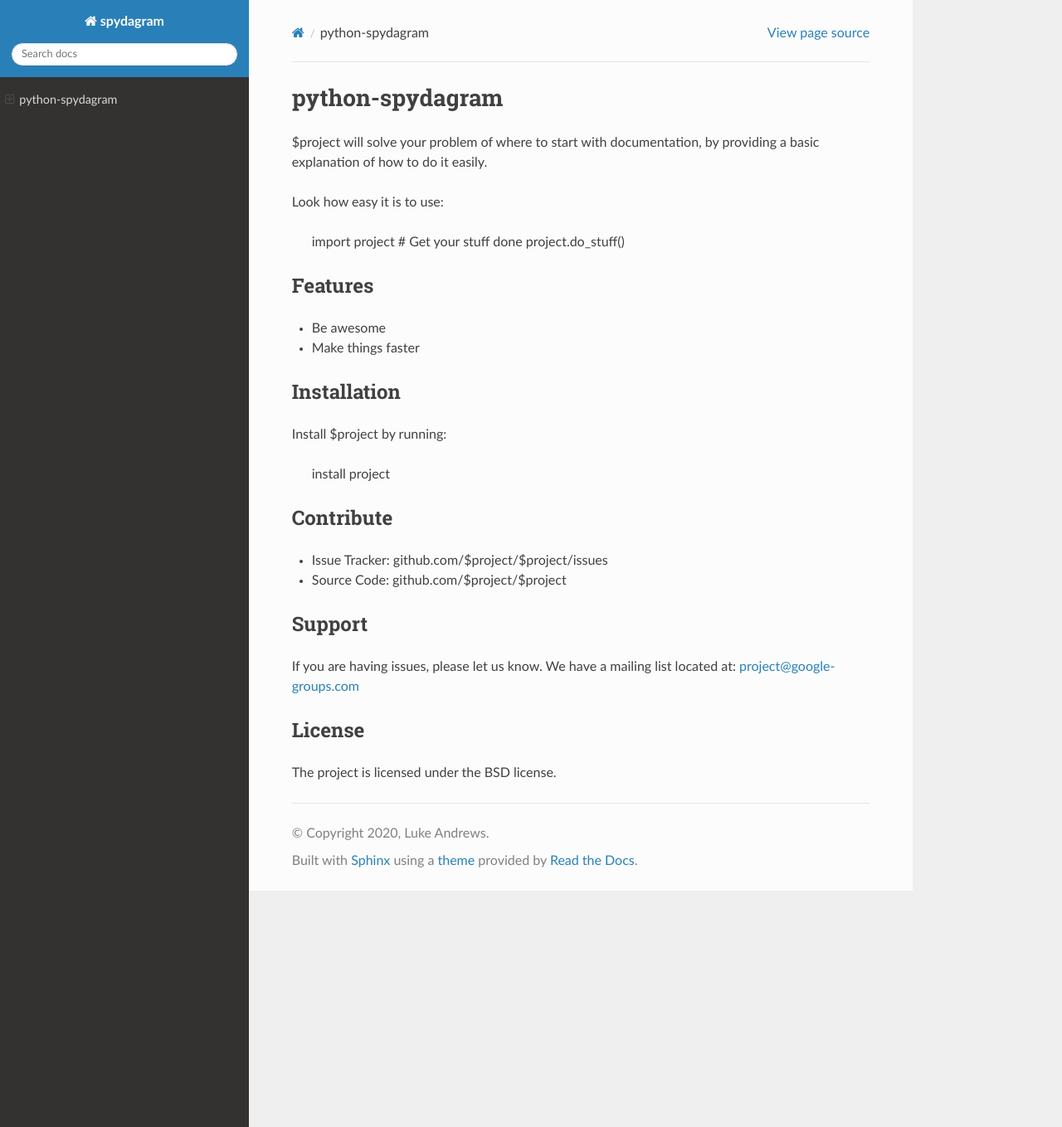
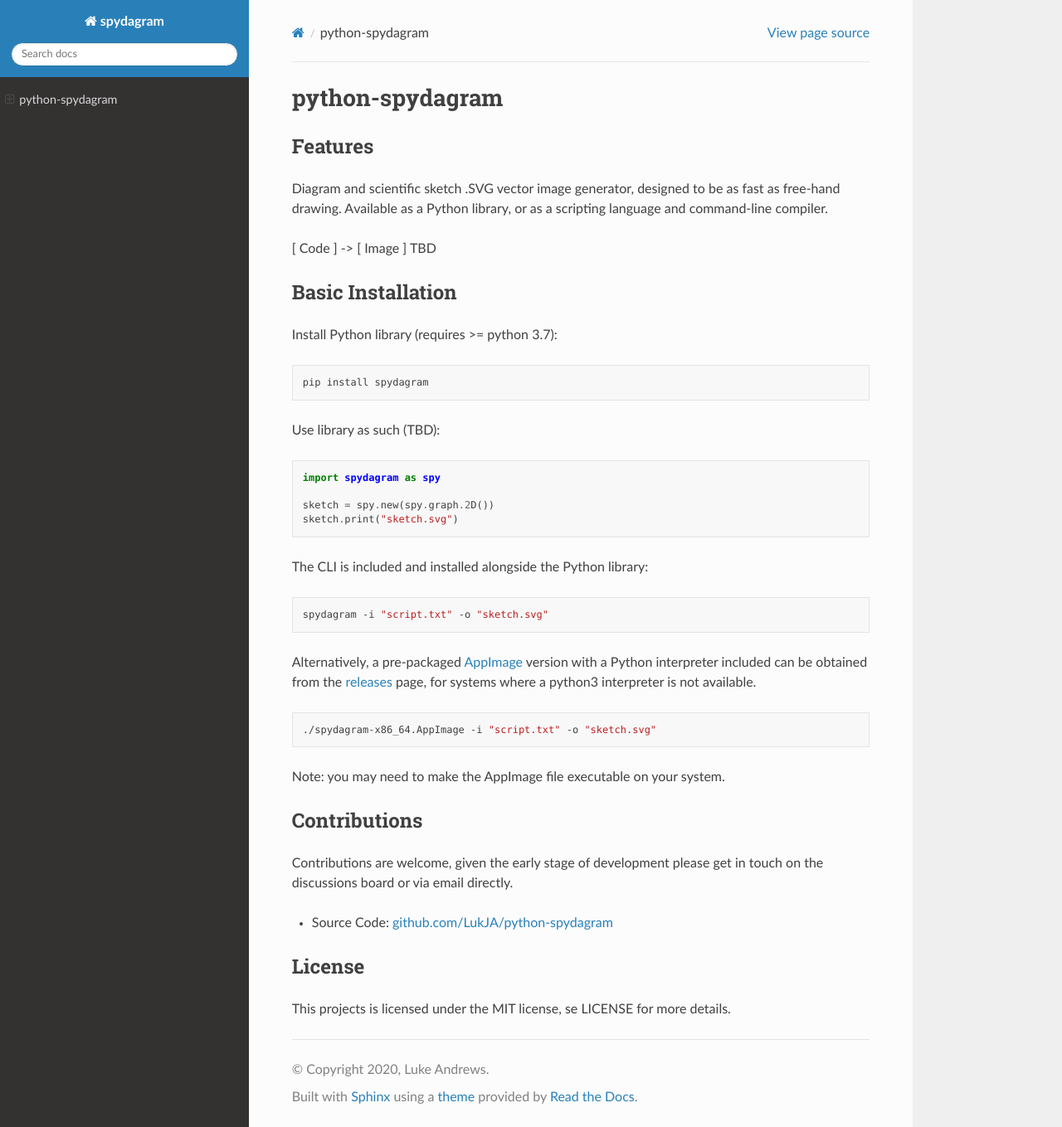
Before and after one commit to LukJA/python-spydagram, a Sphinx documentation site: the page built from docs/index.rst, in a window 1280 px wide and 1359 px high. Shown: the whole window at 83% size. Built offline with Sphinx 7.4.7 and the Read the Docs theme 2.0.0, drawn with Linux system fonts in a browser that asks for light colours.

Commit message:
Update docs hompages

```diff
--- a/docs/index.rst
+++ b/docs/index.rst
@@ -1,41 +1,58 @@
 python-spydagram
 ================
 
-$project will solve your problem of where to start with documentation,
-by providing a basic explanation of how to do it easily.
 
-Look how easy it is to use:
-
-    import project
-    # Get your stuff done
-    project.do_stuff()
 
 Features
+-----------
+
+Diagram and scientific sketch .SVG vector image generator, designed to be as fast as free-hand drawing.
+Available as a Python library, or as a scripting language and command-line compiler.
+
+[ Code ] -> [ Image ] TBD
+
+Basic Installation
+------------------
+
+Install Python library (requires >= python 3.7):
+
+.. code-block:: bash
+
+    pip install spydagram
+
+Use library as such (TBD):
+
+.. code-block:: python
+
+    import spydagram as spy
+
+    sketch = spy.new(spy.graph.2D())
+    sketch.print("sketch.svg")
+
+The CLI is included and installed alongside the Python library:
+
+.. code-block:: bash
+
+    spydagram -i "script.txt" -o "sketch.svg"
+
+
+Alternatively, a pre-packaged `AppImage <https://appimage.org/>`_ version with a Python interpreter included can be obtained from the `releases <https://github.com/LukJA/python-spydagram/releases>`_ page, for systems where a python3 interpreter is not available.
+
+.. code-block:: bash
+
+    ./spydagram-x86_64.AppImage -i "script.txt" -o "sketch.svg"
+
+
+Note: you may need to make the AppImage file executable on your system.
+
+Contributions
+-------------
+
+Contributions are welcome, given the early stage of development please get in touch on the discussions board or via email directly.
+
+* Source Code: `<github.com/LukJA/python-spydagram>`_
+
+License
 --------
 
-- Be awesome
-- Make things faster
-
-Installation
-------------
-
-Install $project by running:
-
-    install project
-
-Contribute
-----------
-
-- Issue Tracker: github.com/$project/$project/issues
-- Source Code: github.com/$project/$project
-
-Support
--------
-
-If you are having issues, please let us know.
-We have a mailing list located at: project@google-groups.com
-
-License
--------
-
-The project is licensed under the BSD license.
+This projects is licensed under the MIT license, se LICENSE for more details.
```
Also changed, not shown: README.md (+54 -2 lines).
